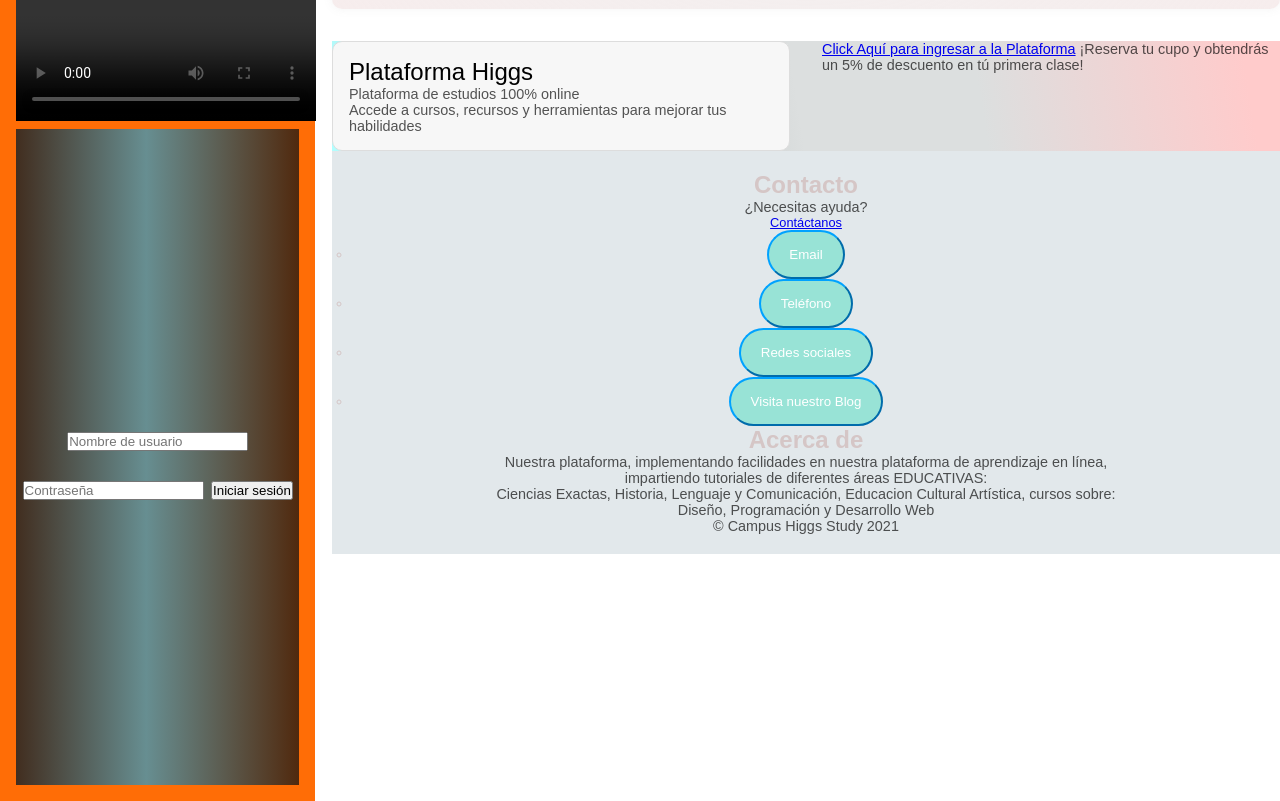
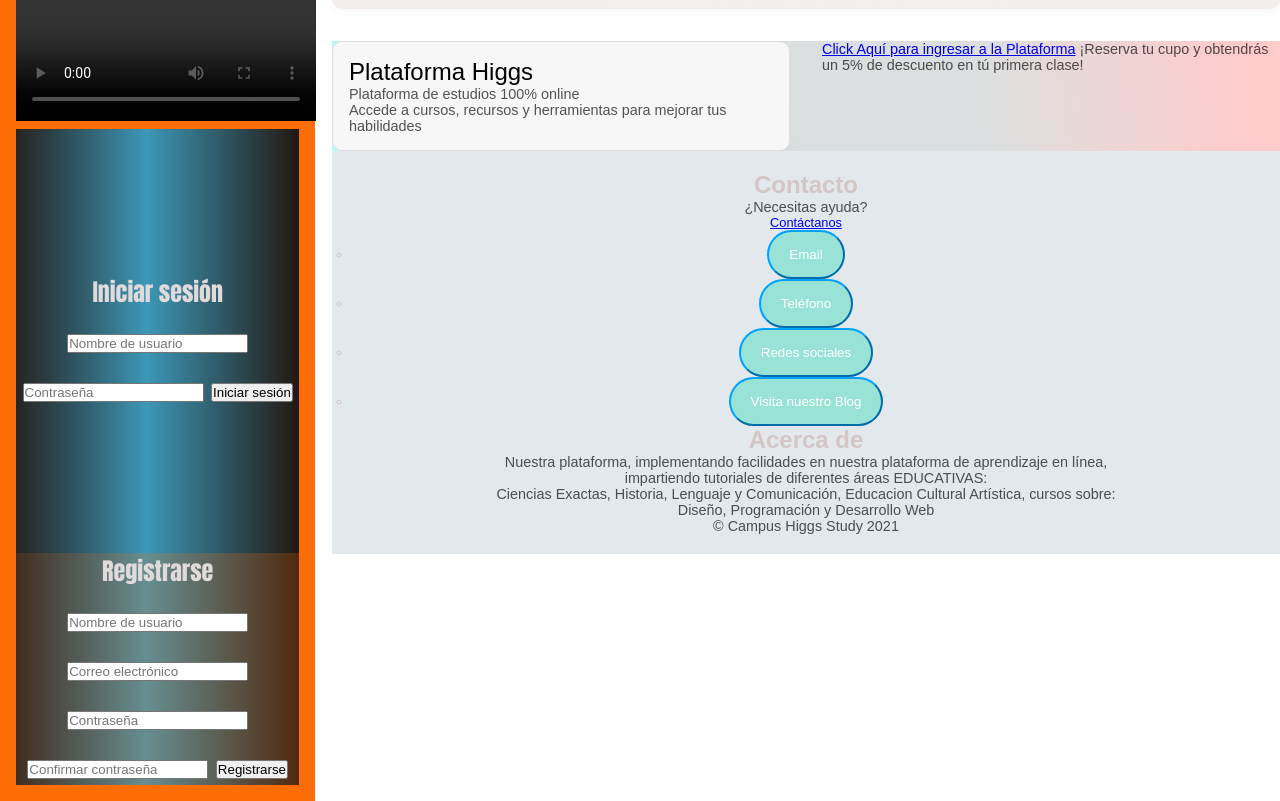
Before and after one commit to siteglob/CampusHiggsStudy, a website: page index.html in a window 1280 px wide. Shown: the part 660-1461 px from the top of the page. Drawn offline with Linux system fonts and the light colour scheme; grey boxes are pictures that could not be loaded.

Commit message:
v.1.0.a9

```diff
--- /dev/null
+++ b/css/sesion.css
@@ -0,0 +1,47 @@
+body {
+    font-family: Arial, sans-serif;
+    display: flex;
+    justify-content: center;
+    align-items: center;
+    height: 100vh;
+    margin: 0;
+    background-color: #e94c4c7e;
+}
+
+.Sesion, .Registro {
+    background-color: #fff;
+    padding: 20px;
+    margin: 10px;
+    border-radius: 8px;
+    box-shadow: 0 0 10px rgba(0, 0, 0, 5);
+    width: 300px;
+}
+
+form {
+    display: flex;
+    flex-direction: column;
+}
+
+input {
+    margin-bottom: 10px;
+    padding: 10px;
+    border: 1px solid #ccc;
+    border-radius: 4px;
+}
+
+button {
+    padding: 10px;
+    border: none;
+    border-radius: 4px;
+    background-color: #4CAF50;
+    color: white;
+    cursor: pointer;
+}
+
+button:hover {
+    background-color: #45a049;
+}
+
+h2 {
+    text-align: center;
+}
--- a/index.html
+++ b/index.html
@@ -30,12 +30,26 @@
     </video>
 
 <div class="Sesion">
+
+    <div class="Sesion">
       <form id="loginForm">
-        <input type="text" id="username" placeholder="Nombre de usuario" required>
-        <input type="password" id="password" placeholder="Contraseña" required>
-        <button type="submit">Iniciar sesión</button>
+          <h2>Iniciar sesión</h2>
+          <input type="text" id="username" placeholder="Nombre de usuario" required>
+          <input type="password" id="password" placeholder="Contraseña" required>
+          <button type="submit">Iniciar sesión</button>
       </form>
-    </div>
+  </div>
+  <div class="Registro">
+      <form id="registerForm">
+          <h2>Registrarse</h2>
+          <input type="text" id="newUsername" placeholder="Nombre de usuario" required>
+          <input type="email" id="email" placeholder="Correo electrónico" required>
+          <input type="password" id="newPassword" placeholder="Contraseña" required>
+          <input type="password" id="confirmPassword" placeholder="Confirmar contraseña" required>
+          <button type="submit">Registrarse</button>
+      </form>
+  </div>
+  </div>
 
   </header>
 
@@ -134,8 +148,10 @@
       </p>-->
 
     </main>
+<!--npm install express mongoose body-parser-->
+<!--se coloca en la raíz el codigo y se instala-->
 
-
+<script src="logic/logic-client-registro.js"></script>
 </body>
 <footer>
   <div class="footer-content">
--- a/package.json
+++ b/package.json
@@ -13,8 +13,10 @@
     "node": "^18.20.3"
   },
   "dependencies": {
+    "body-parser": "^1.20.2",
     "dotenv": "^16.4.5",
+    "express": "^4.19.2",
     "mongodb": "^6.6.2",
-    "mongoose": "^8.4.0"
+    "mongoose": "^8.4.1"
   }
 }
```
Also changed, not shown: sesion.html (added, +31 -0 lines), 2 other files.
